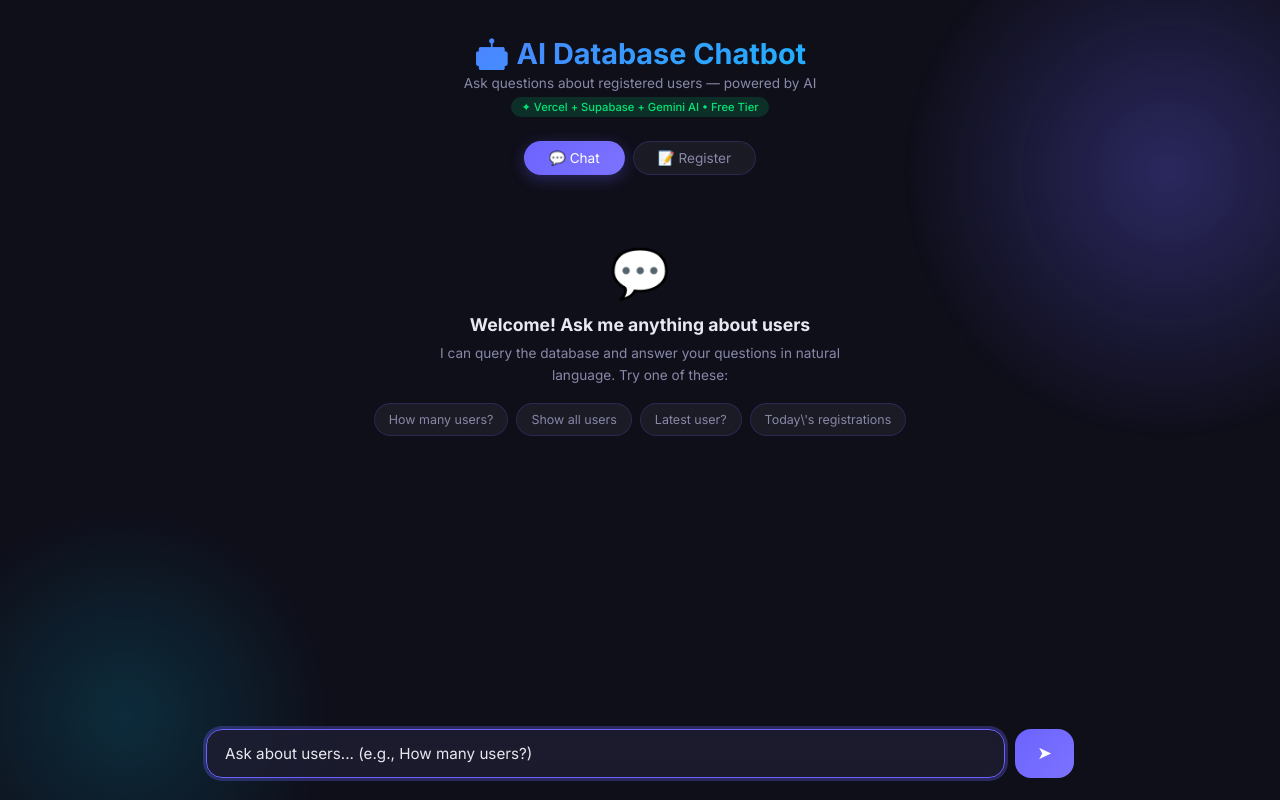
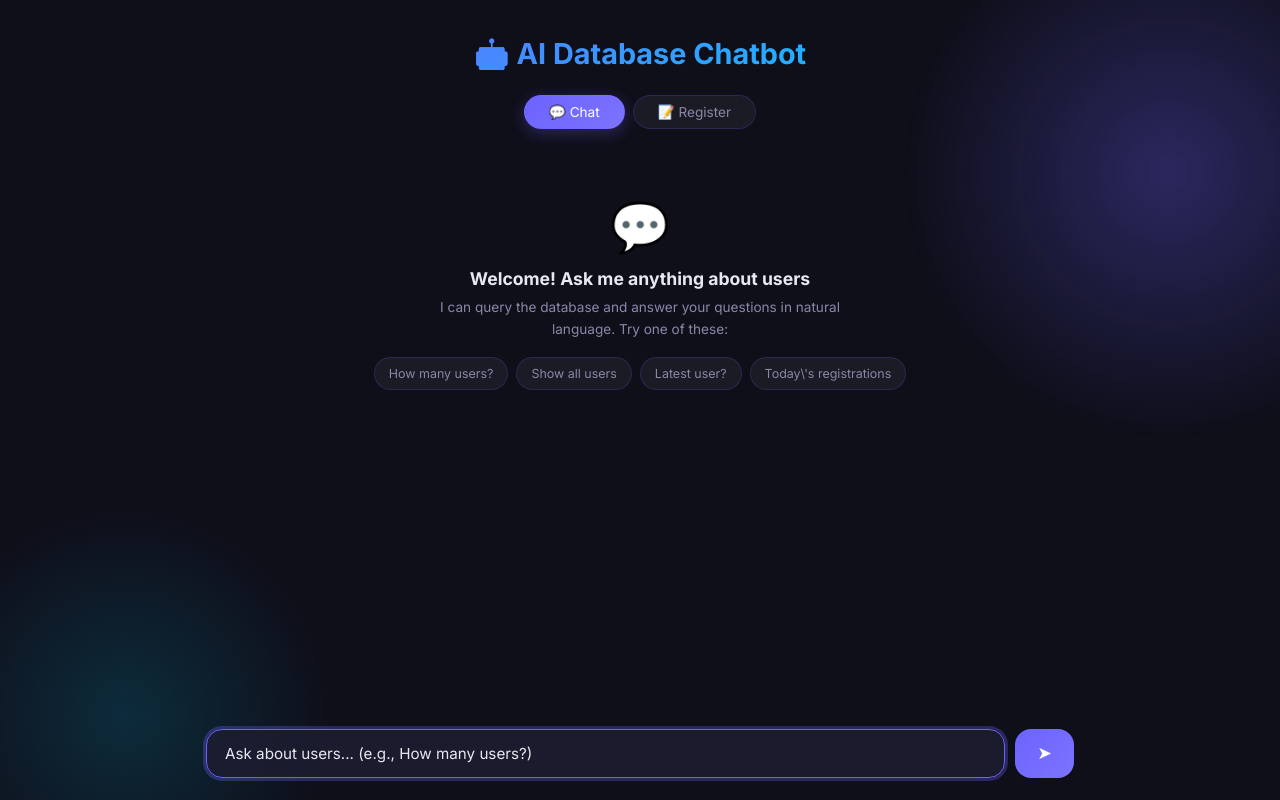
Before and after one commit to nava41416-bot/chatbot, a plain HTML site: page static/index.html in a window 1280 px wide. Drawn offline with Linux system fonts and the light colour scheme.

Commit message:
Simplify header - title only

```diff
--- a/static/index.html
+++ b/static/index.html
@@ -594,8 +594,6 @@
         <!-- Header -->
         <div class="header">
             <h1>🤖 AI Database Chatbot</h1>
-            <p>Ask questions about registered users — powered by AI</p>
-            <div class="badge">✦ Vercel + Supabase + Gemini AI • Free Tier</div>
         </div>
 
         <!-- Tab Bar -->
```
